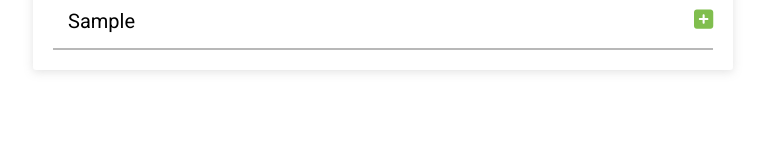
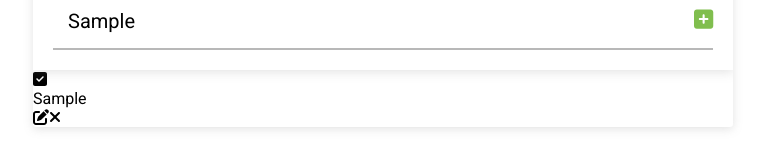
Before and after one commit to ocampott/lista-de-tareas-app-react, a React (Create React App) app in the folder lista-de-tareas-app/: page / in a window 1280 px wide. Both pictures are taken after typing "Sample" into the empty fields and a click on the button 960 px from the left and 164 px from the top of the page. Shown: the part 146-314 px from the top of the page, without its empty margins (257-1022 px from the left). Built offline with nearby package versions, Linux system fonts and the light colour scheme.

Commit message:
Added TaskList container and Task component

```diff
--- a/lista-de-tareas-app/src/App.js
+++ b/lista-de-tareas-app/src/App.js
@@ -2,23 +2,17 @@ import './App.css';
 import React, { useState } from 'react'
 import { Form } from './components/Form';
 import { Header } from './components/Header';
+import { TaskList } from './components/TaskList';
 
 function App() {
 
-  const [task, setTask] = useState([
-    {
-      id: 1,
-      text: "Task text",
-      completed: false
-    }
-  ]);
-
-  console.log(task);
+  const [task, setTask] = useState([]);
 
   return (
     <div className="container">
       <Header />
       <Form task={task} setTask={setTask}/>
+      <TaskList task={task}/>
     </div>
   );
 }
--- /dev/null
+++ b/lista-de-tareas-app/src/components/Task.js
@@ -0,0 +1,18 @@
+import React from 'react'
+import { FontAwesomeIcon } from '@fortawesome/react-fontawesome'
+import { faCheckSquare, faEdit, faTimes } from '@fortawesome/free-solid-svg-icons'
+
+export const Task = ({task}) => {
+  return (
+    <li className="task-list__task">
+        <FontAwesomeIcon icon={faCheckSquare} className="task-list__icon task-list__icon-check"/>
+        <div className="task-list__text">
+            {task.text}
+        </div>
+        <div className="task-list__btn-container">
+        <FontAwesomeIcon icon={faEdit} className="task-list__icon task-list__icon-action"/>
+        <FontAwesomeIcon icon={faTimes} className="task-list__icon task-list__icon-action"/>
+        </div>
+    </li>
+  )
+}
--- /dev/null
+++ b/lista-de-tareas-app/src/components/TaskList.js
@@ -0,0 +1,16 @@
+import React from 'react'
+import { Task } from './Task'
+
+export const TaskList = ({task}) => {
+  return (
+    <ul className="task-list">
+        {task.length > 0
+        ?
+        task.map((task) => {
+            return <Task key={task.id} task={task} />
+        })
+        :
+        <div className="task-list__msg">No task added</div>}
+    </ul>
+  )
+}
```
Also changed, not shown: lista-de-tareas-app/src/App.css (line endings or trailing spaces).
